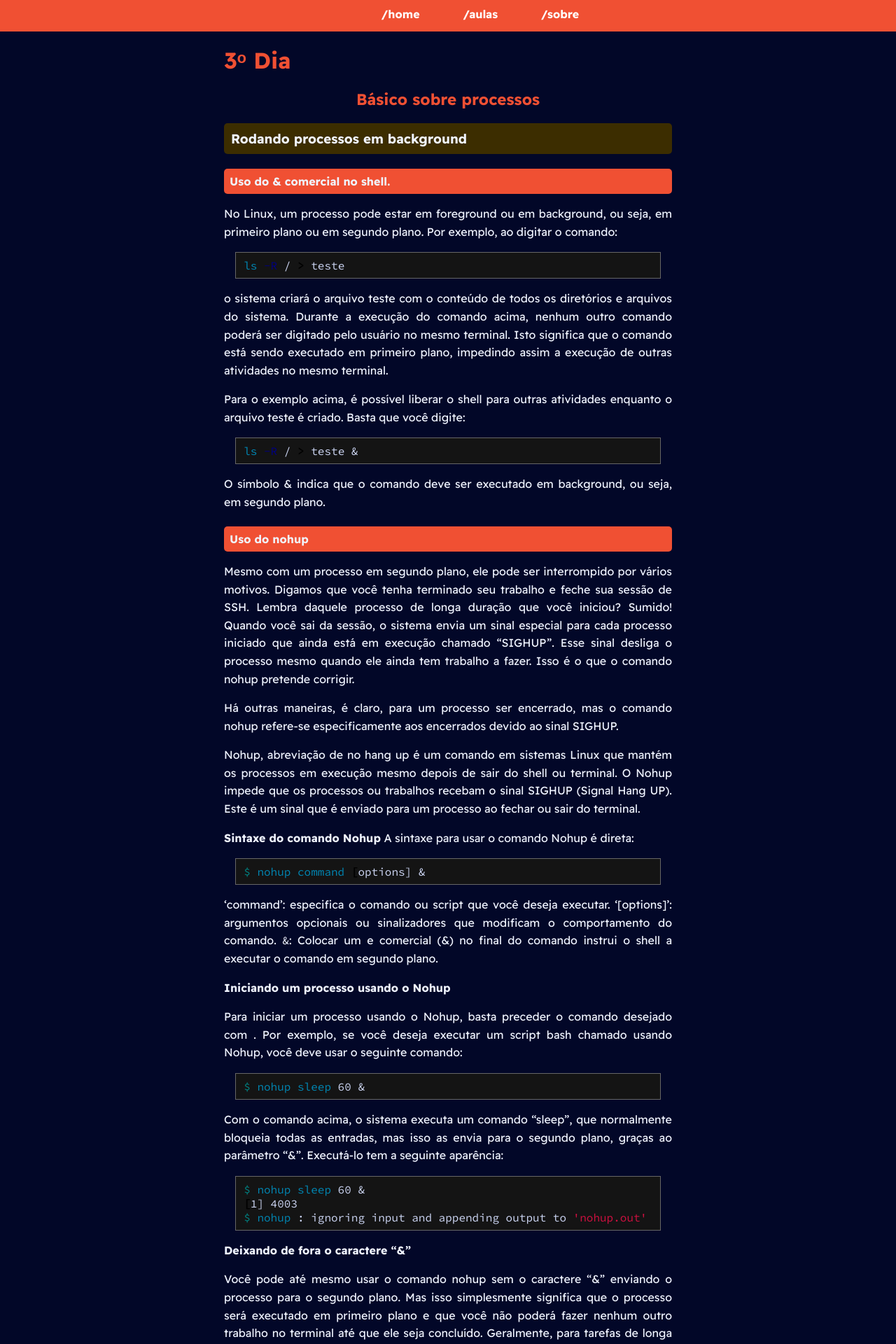
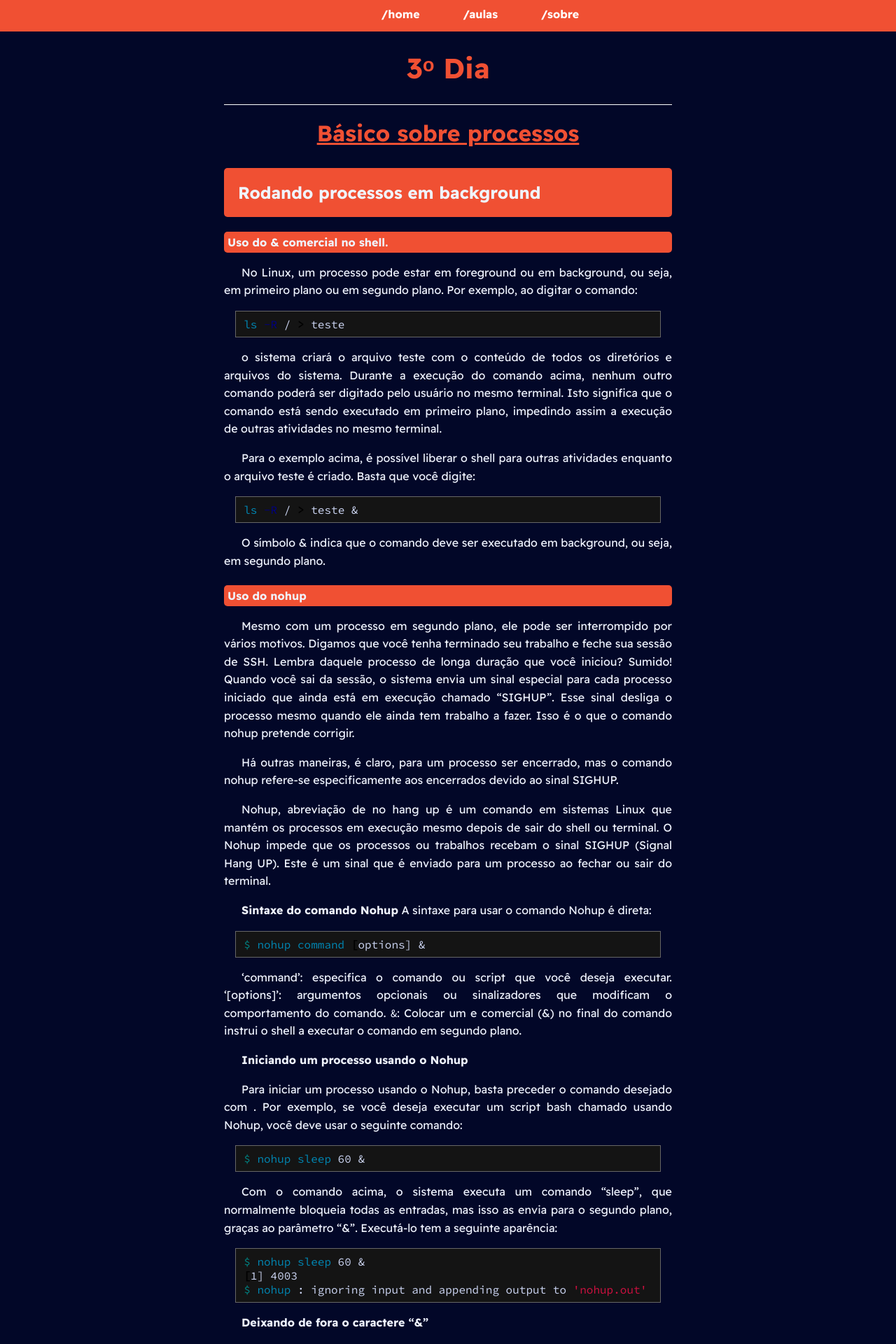
Before and after one commit to PETCC-UFRN/minicurso-linux-git, a Jekyll site: the page built from terceiroDia.md, in a window 1280 px wide. Shown: the top 1920 px of the page at 70% size. Built offline with Jekyll 4.4.1, drawn with Linux system fonts in a browser that asks for light colours.

Commit message:
Mudança visual no material de git : títulos

```diff
--- a/assets/css/styles.css
+++ b/assets/css/styles.css
@@ -128,27 +128,35 @@ body {
 }
 .layoutGit h1{
     color: #F05033;
+    font-size: 2.5em;
+    text-align: center;
 }
 .layoutGit h3{
-    background-color: #3C2D00;
+    background-color: #F05033;
     color: #f0f4ff;
-  padding: 10px;
-  margin-top: 20px;
-  margin-bottom: 10px;
-  border-radius: 5px;
+    padding: 20px;
+    font-size: 1.5em;
+    margin-top: 20px;
+    margin-bottom: 10px;
+    border-radius: 5px;
 }
 .layoutGit h2{
     color: #F05033;
-    font-size: 1.4em;
+    font-size: 2em;
     text-align: center;
     margin-top: 15px;
     margin-bottom: 10px;
+    text-decoration: underline;
+    border-top: solid 1px #fff;
+    padding: 10px;
+    padding-top: 20px;
+
 
 }
 .layoutGit h4{
     color: #f0f4ff;
-    background-color: #F05033; /* Fundo destacável */
-    padding: 8px; /* Padding moderado */
+    background-color: rgba(240, 80, 51,1);
+    padding: 5px; /* Padding moderado */
     margin-bottom: 10px;
     font-size: 1em; /* Tamanho moderado */
     border-radius: 5px; /* Bordas levemente arredondadas */
@@ -156,17 +164,13 @@ body {
     font-weight: bold; /* Peso da fonte alto */
 }
 .layoutGit h5{
-    color: #3C2D00; /* Cor escura */
-    background-color: #f0f4ff; /* Fundo claro */
-    text-decoration: none; /* Sem sublinhado */
-    padding: 5px; /* Padding ajustado */
-    margin-top: 15px; /* Margem superior ajustada */
-    margin-bottom: 10px; /* Margem inferior ajustada */
-    border-radius: 10px; /* Bordas arredondadas */
-    font-size: 1em; /* Tamanho de fonte padrão */
-    font-weight: normal; /* Peso da fonte normal */
-    box-shadow: 2px 2px 5px rgba(0, 0, 0, 0.3); /* Sombra para destaque */
-    text-align: center; /* Centralização do texto */
+    color: rgba(240, 80, 51,1);
+    text-decoration: underline;
+    padding: 5px;
+    font-size: 1em;
+    font-weight: normal;
+    text-align: left;
+    font-weight: bold;
 }
 .layoutGit p{
     color: #f0f4ff;
@@ -198,6 +202,7 @@ main{
 }
 p{
     text-align: justify;
+    text-indent: 25px;
 }
 
 
```
